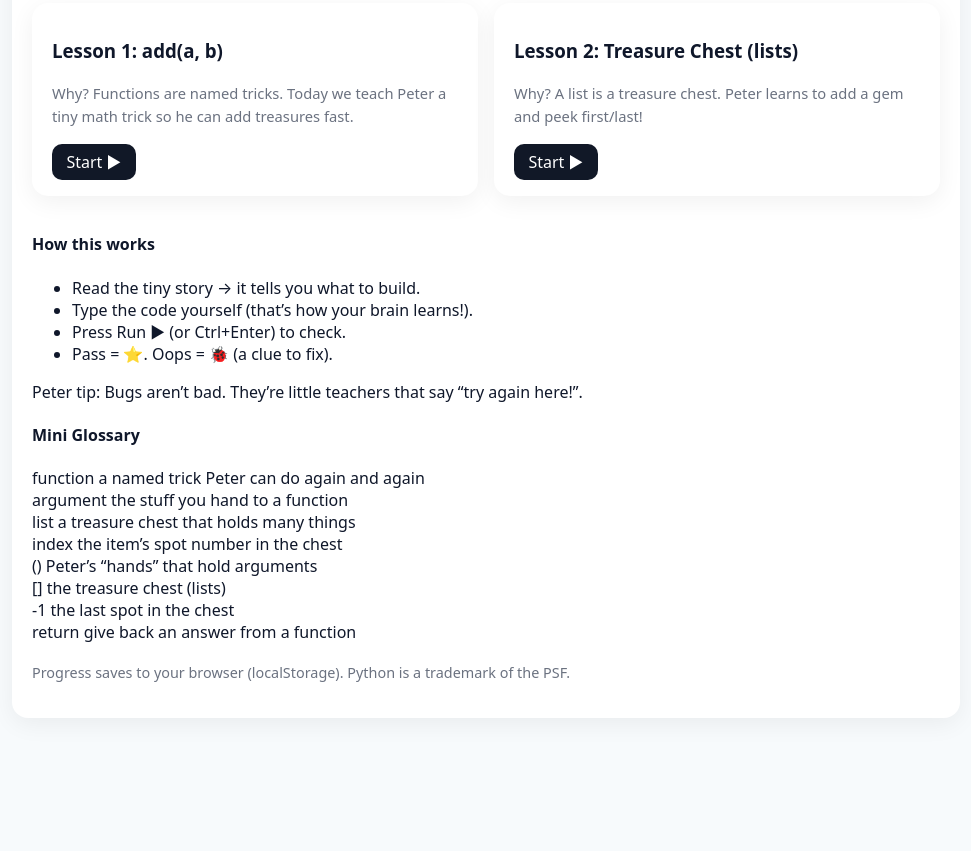
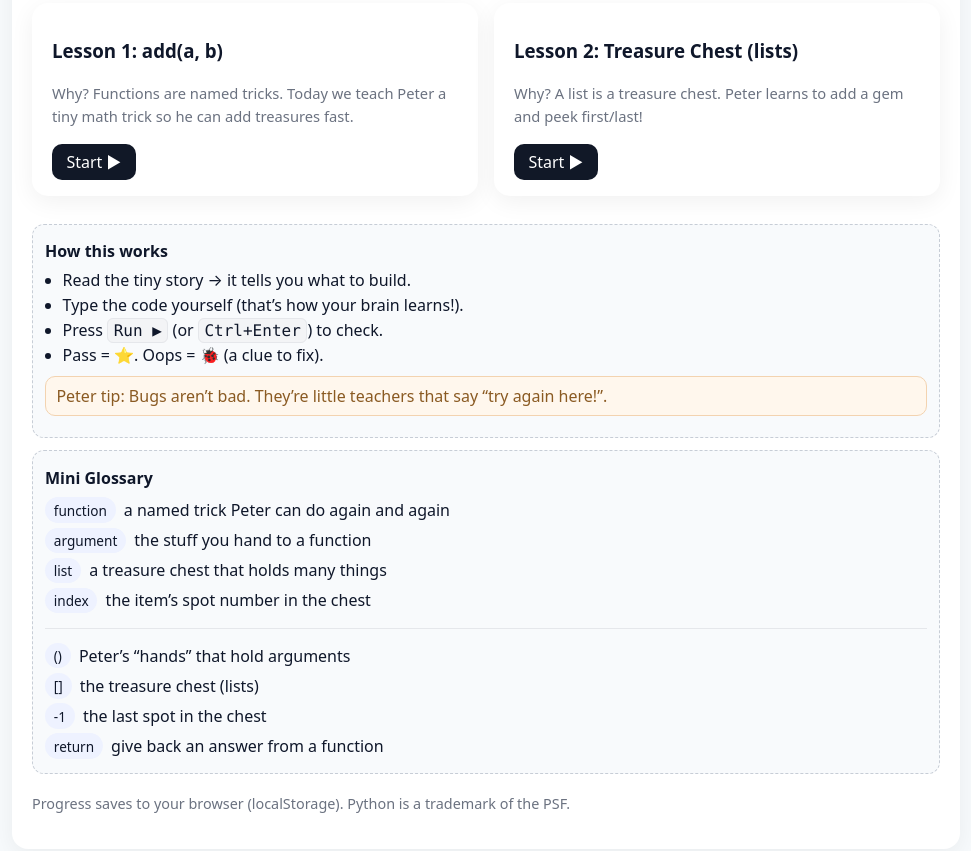
Before and after one commit to WhatShaDoin/Peter-The-Python-Game-Demo, a plain HTML site: page index.html in a window 1280 px wide. Shown: the part 1331-2182 px from the top of the page, without its empty margins (154-1125 px from the left). Before the commit the page ends 2081 px from the top, so only its background shows below. Drawn offline with Linux system fonts and the light colour scheme.

Commit message:
styles.css

```diff
--- a/assets/styles.css
+++ b/assets/styles.css
@@ -13,7 +13,8 @@
 html,body{margin:0;padding:0}
 body{
   font-family:system-ui,-apple-system,Segoe UI,Roboto,emoji;
-  background:var(--bg); color:var(--ink);
+  background:var(--bg);
+  color:var(--ink);
 }
 
 .container{max-width:980px;margin:2rem auto;padding:0 1rem}
@@ -87,3 +88,39 @@ pre#out{
 @media (max-width:700px){ .peter-hero{float:none;display:block;margin:.5rem auto} }
 
 .toolbar{display:flex;gap:.5rem;flex-wrap:wrap;margin:.5rem 0}
+
+/* --- Teaching helpers --- */
+.learnbox{
+  border:1px dashed #c7cdd6;
+  background:#f8fafc;
+  border-radius:12px;
+  padding:.75rem;
+  margin:.75rem 0;
+}
+.learnbox h4{margin:.2rem 0 .4rem;font-size:1rem}
+.kids-list{margin:.4rem 0 .2rem;padding-left:1.1rem}
+.kids-list li{margin:.2rem 0}
+.callout{
+  background:#fff7ed;
+  border:1px solid #f3d3b0;
+  border-radius:10px;
+  padding:.5rem .65rem;
+  margin:.6rem 0;
+  color:#8a5a22;
+}
+.glossy{
+  display:inline-block;
+  background:#eef2ff;
+  border-radius:999px;
+  padding:.2rem .55rem;
+  margin:.15rem .25rem .15rem 0;
+  font-size:.85rem;
+}
+.hr{height:1px;background:#e5e7eb;margin:.75rem 0}
+.shortcut{
+  font-family:ui-monospace,Menlo,Consolas,monospace;
+  background:#f3f4f6;
+  border:1px solid #e5e7eb;
+  border-radius:6px;
+  padding:.1rem .35rem;
+}
```
